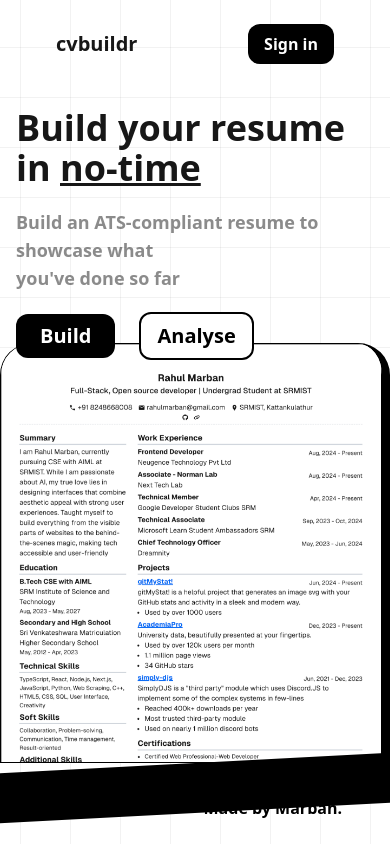
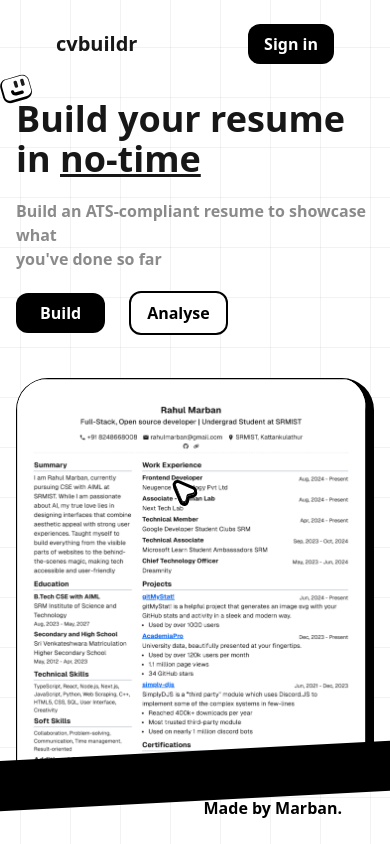
Before and after one commit to Rahuletto/cvbuildr, a Next.js app: page / in a window 390 px wide. Built offline with nearby package versions, Linux system fonts and the light colour scheme; no server answers.

Commit message:
feat: added characters

```diff
--- a/app/not-found.tsx
+++ b/app/not-found.tsx
@@ -1,5 +1,3 @@
-import Auth from "./components/Auth";
-
 export default function Home() {
   return (
     <main className="flex items-center justify-center w-screen h-screen flex-col gap-4">
--- a/app/page.tsx
+++ b/app/page.tsx
@@ -10,15 +10,16 @@ export default function Home() {
         <Auth />
       </header>
 
-      <section className="flex relative pt-5 gap-3 opacity-0 animate-fadeIn xl:pt-0 justify-between xl:flex-row flex-col items-center lg:px-32 md:px-16 px-4 h-[80vh]">
-        <div className="flex gap-5 flex-col">
-          <h2 style={{ animationDelay: "0.5s" }} className="text-4xl xl:text-7xl font-bold animate-fadeIn opacity-0">Build your resume<br />in <span className="underline">no-time</span></h2>
-          <p style={{ animationDelay: "1s" }} className="text-lg lg:mb-4 font-semibold opacity-0 animate-opacityFade">Build an ATS-compliant resume to showcase what<br />you&apos;ve done so far</p>
+      <section className="flex relative pt-5 gap-3 opacity-0 animate-fadeIn xl:pt-0 justify-between xl:flex-row flex-col xl:items-end items-center lg:px-32 md:px-16 px-4 h-[80vh]">
+        <div className="flex gap-5 flex-col h-full justify-center">
+          <img src="/mascot.svg" className="relative lg:w-12 w-8 -mt-16 lg:-ml-8 -ml-4 -rotate-6" />
+          <h2 style={{ animationDelay: "0.5s" }} className="text-4xl lg:-mt-4 -mt-6 xl:text-7xl font-bold animate-fadeIn opacity-0">Build your resume<br />in <span className="underline">no-time</span></h2>
+          <p style={{ animationDelay: "1s" }} className="lg:text-lg text-base lg:mb-4 font-semibold opacity-0 animate-opacityFade">Build an ATS-compliant resume to showcase what<br />you&apos;ve done so far</p>
           <div className="flex gap-6 font-semibold items-center">
             <Link
               href="/edit"
               style={{ animationDelay: "1.5s" }}
-              className="z-10 animate-fadeIn flex items-center justify-center px-6 py-2 rounded-xl opacity-0 text-xl font-semibold text-white hover:shadow-hover active:shadow-active bg-black overflow-hidden transition-all duration-300"
+              className="z-10 animate-fadeIn flex items-center justify-center px-6 py-2 rounded-xl opacity-0 lg:text-xl text-base font-semibold text-white hover:shadow-hover active:shadow-active bg-black overflow-hidden transition-all duration-300"
             >
               Build
             </Link>
@@ -26,15 +27,18 @@ export default function Home() {
             <Link
               href="/analyze"
               style={{ animationDelay: "1.5s" }}
-              className="z-10 animate-fadeIn flex items-center justify-center opacity-0 text-xl px-4 py-2 rounded-xl font-semibold text-black border-2 border-black bg-white overflow-hidden transition-all duration-300 hover:shadow-hover active:shadow-active"
+              className="z-10 animate-fadeIn flex items-center justify-center opacity-0 lg:text-xl text-base px-4 py-2 rounded-xl font-semibold text-black border-2 border-black bg-white overflow-hidden transition-all duration-300 hover:shadow-hover active:shadow-active"
             >
               Analyse
             </Link>
           </div>
         </div>
-        <Image style={{ animationDelay: "0.8s" }} alt="Resume" src="/resume.png" className="absolute bottom-0 animate-fadeIn opacity-0 xl:scale-125 border-r-8 border-black rounded-t-[32px] border" width={500} height={600} />
+        <div className="xl:relative xl:w-[50%] w-full h-full flex items-end xl:mb-10 justify-center xl:scale-110">
+          <img src="/cursor.svg" className="z-50 absolute bottom-64 right-48" />
+          <Image style={{ animationDelay: "0.8s" }} alt="Resume" src="/resume.png" className="xl:absolute bottom-0 animate-fadeIn opacity-0 xl:scale-125 origin-bottom border-r-8 border-black rounded-t-[32px] border" width={500} height={600} />
+        </div>
       </section>
-      <div className="flex h-[50px] bg-black w-[102%] rotate-[-3deg] -ml-1" />
+      <div className="flex h-[50px] bg-black w-[102%] rotate-[-3deg] ml-[-6px] -mt-3 lg:mt-0" />
       <span style={{ animationDelay: "3s" }} className="absolute animate-fadeIn opacity-0 bottom-6 right-12 text-black font-semibold text-md ">Made by <Link className="" href="https://marban.is-a.dev">Marban.</Link></span>
     </main>
   );
```
Also changed, not shown: public/cursor.svg (added), public/mascot.svg (added).
